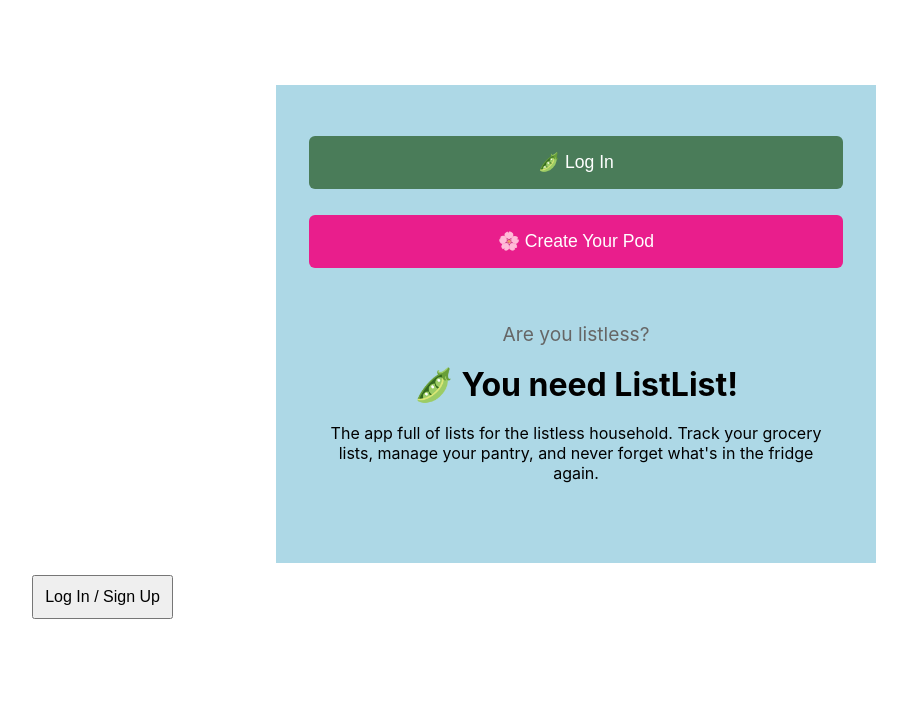
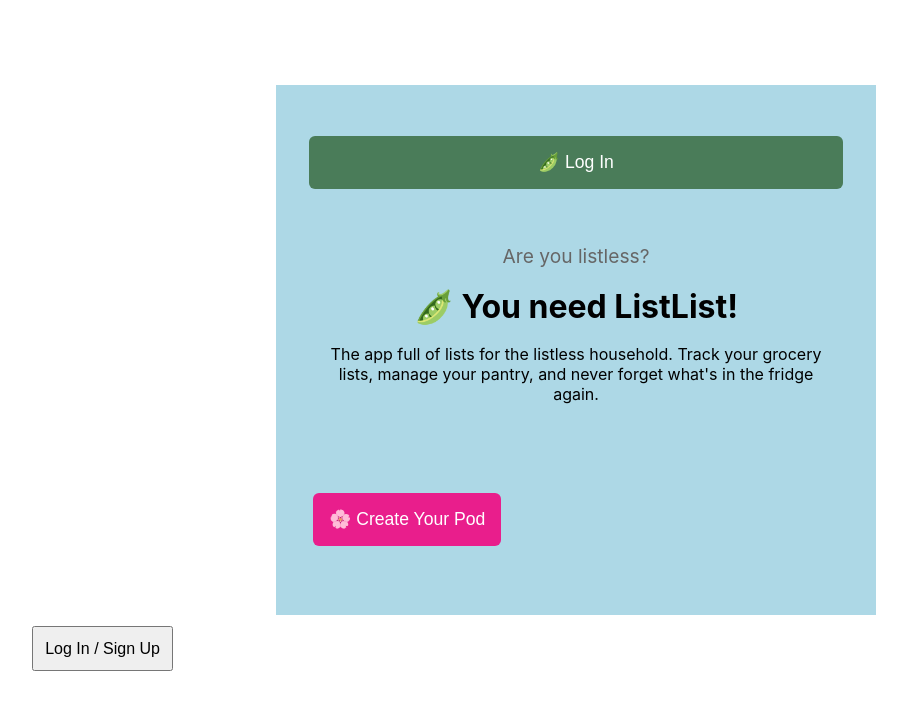
Before and after one commit to tompsherman/listlist_fe, a React (Create React App) app: page / in a window 1280 px wide. Shown: the top 710 px of the page, without its empty margins (64-971 px from the left). Built offline with nearby package versions, Linux system fonts and the light colour scheme.

Commit message:
moving create pod below copy

```diff
--- a/src/pages/Marketing.jsx
+++ b/src/pages/Marketing.jsx
@@ -78,12 +78,6 @@ const Marketing = () => {
         <button onClick={handleLogin} className="submit-btn">
           🫛 Log In
         </button>
-        <button
-          onClick={() => setShowSignupForm(!showSignupForm)}
-          className="submit-btn create-pod-btn"
-        >
-          🌸 Create Your Pod
-        </button>
       </div>
 
       <div className="hero">
@@ -94,6 +88,14 @@ const Marketing = () => {
           lists, manage your pantry, and never forget what's in the fridge
           again.
         </p>
+      </div>
+      <div className="Marketing">
+      <button
+          onClick={() => setShowSignupForm(!showSignupForm)}
+          className="submit-btn create-pod-btn"
+        >
+          🌸 Create Your Pod
+        </button>
       </div>
 
       {showSignupForm && (
```
